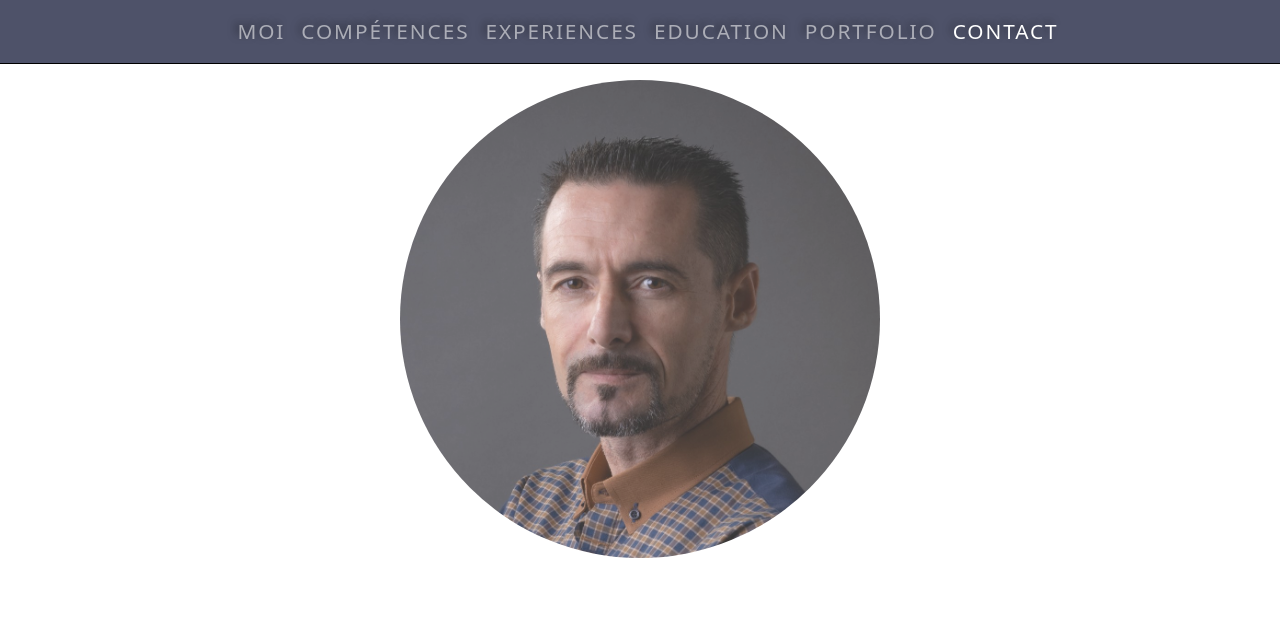
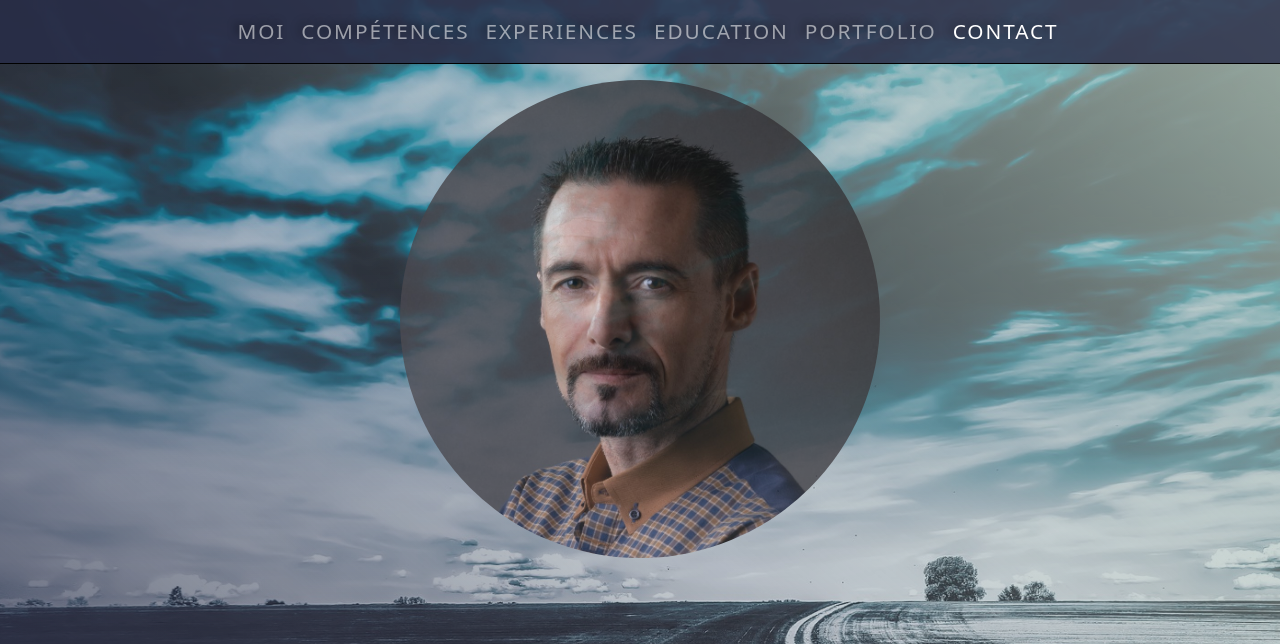
Before and after one commit to Bastardrosset/CV_Bastard-rosset_Xavier, a website: page index.html in a window 1280 px wide. Shown: the top 644 px of the page. Drawn offline with nearby package versions, Linux system fonts and the light colour scheme; files whose address does not match are found by name.

Commit message:
Modif attribut & chemin image header

```diff
--- a/style.css
+++ b/style.css
@@ -69,7 +69,7 @@ img {
   padding: 5rem 0 9rem 0;
   background-size: cover;
   background: linear-gradient(220deg, #bbd2c5cc, #5369764f, #292e49e7),
-    src("/assets/chemin.jpg")no-repeat center/cover;
+  url(./assets/chemin.jpg)no-repeat center/cover;
   clip-path: polygon(0 0, 100% 0%, 100% 69%, 0 100%);
 }
 
```
